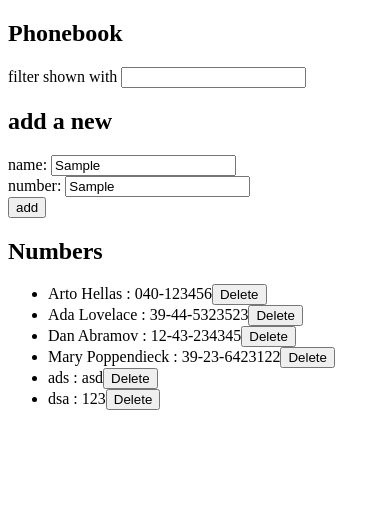
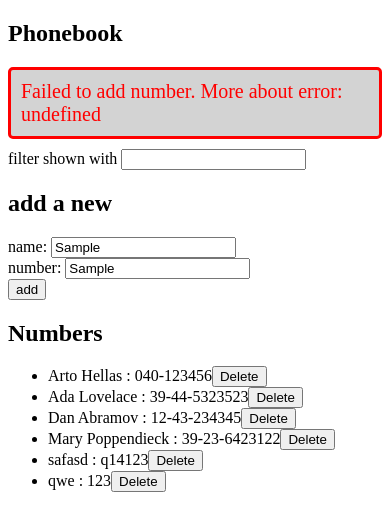
Before and after one commit to dorobila/FullstackOpen, a React (Create React App) app in the folder fullstack_part2/phone_book/: page / in a window 390 px wide. Both pictures are taken after typing "Sample", "Sample" into the empty fields and a click on the button "add". Shown: the top 530 px of the page. Built offline with nearby package versions, Linux system fonts and the light colour scheme; no server answers; data requests are answered from the project's data file.

Commit message:
2.19: Phonebook step11 + 2.20*: Phonebook step12 exercises

```diff
--- a/fullstack_part2/phone_book/db.json
+++ b/fullstack_part2/phone_book/db.json
@@ -21,14 +21,14 @@
       "id": 4
     },
     {
-      "name": "ads",
-      "number": "asd",
-      "id": 6
+      "name": "safasd",
+      "number": "q14123",
+      "id": 5
     },
     {
-      "name": "dsa",
+      "name": "qwe",
       "number": "123",
-      "id": 7
+      "id": 6
     }
   ]
 }
--- a/fullstack_part2/phone_book/src/App.js
+++ b/fullstack_part2/phone_book/src/App.js
@@ -1,10 +1,10 @@
 import React, { useState, useEffect } from "react";
-import axios from "axios";
 
 import personsService from "./Services/person";
 import Filter from "./Components/Filter";
+import Notification from "./Components/Notification";
+import PersonForm from "./Components/PersonForm";
 import PhoneBook from "./Components/PhoneBook";
-import PersonForm from "./Components/PersonForm";
 
 const App = () => {
   const [persons, setPersons] = useState([]);
@@ -60,10 +60,10 @@ const App = () => {
       }
     } else {
       if (persons.some(e => e.number === newNumber)) {
-        alert(`# ${newNumber} is already in the phone book.`, false);
+        showMessage(`# ${newNumber} is already in the phone book.`, false);
       } else {
         if (newName === "" || newNumber === "") {
-          alert(`The name and number must not be empty`, false);
+          showMessage(`The name and number must not be empty`, false);
         } else {
           personsService
             .create(personObject)
@@ -134,12 +134,13 @@ const App = () => {
     setTimeout(() => {
       setNotification(null);
       setSuccess(null);
-    }, 8000);
+    }, 3000);
   };
 
   return (
     <div>
       <h2>Phonebook</h2>
+      <Notification notification={notification} success={success} />
       <Filter showFilter={showFilter} setshowFilter={setshowFilter} />
       <h2>add a new</h2>
       <PersonForm
--- /dev/null
+++ b/fullstack_part2/phone_book/src/Components/Notification.js
@@ -0,0 +1,46 @@
+import React from "react";
+
+const Notification = ({ notification, success }) => {
+  console.log(notification);
+  console.log(success);
+
+  if (notification === null) {
+    return null;
+  }
+
+  if (success)
+    return (
+      <div className="success" style={styles.success}>
+        {notification}
+      </div>
+    );
+  else
+    return (
+      <div className="success" style={styles.fail}>
+        {notification}
+      </div>
+    );
+};
+
+var styles = {
+  success: {
+    color: "green",
+    background: "lightgrey",
+    fontSize: 20,
+    borderStyle: "solid",
+    borderRadius: 5,
+    padding: 10,
+    marginBottom: 10
+  },
+  fail: {
+    color: "red",
+    background: "lightgrey",
+    fontSize: 20,
+    borderStyle: "solid",
+    borderRadius: 5,
+    padding: 10,
+    marginBottom: 10
+  }
+};
+
+export default Notification;
```
